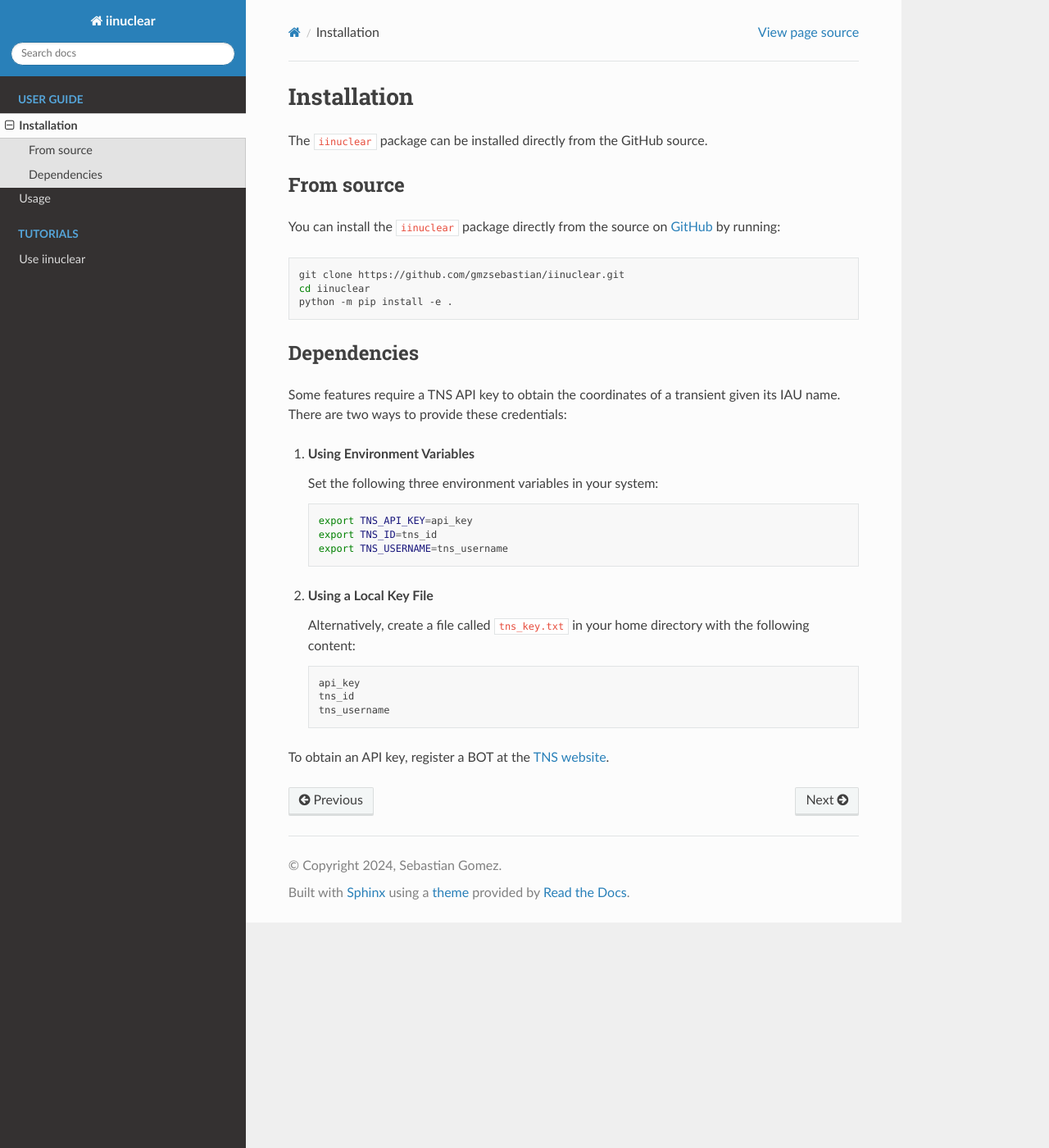
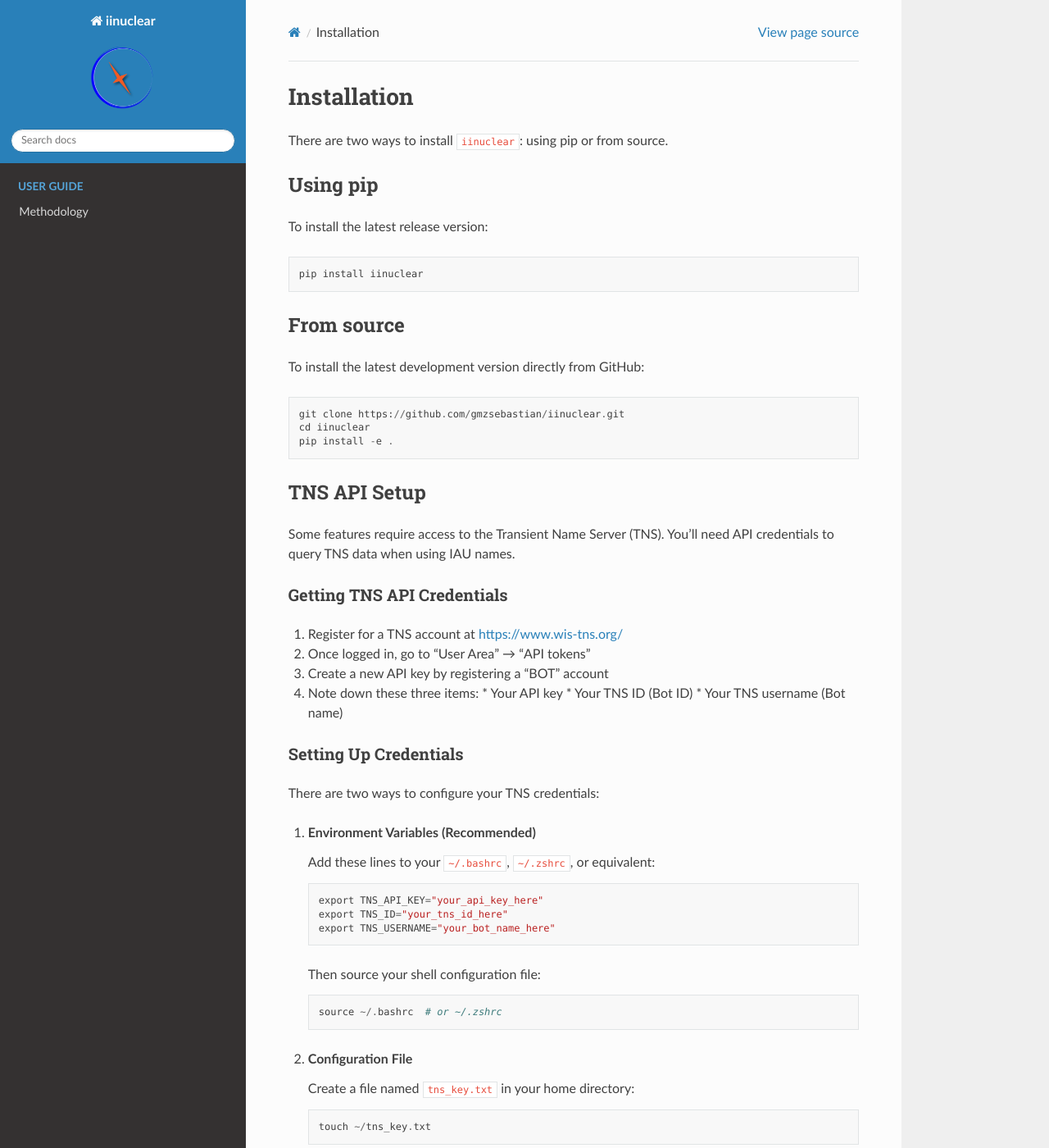
Before and after one commit to gmzsebastian/iinuclear, a Sphinx documentation site: the page built from docs/installation.rst, in a window 1280 px wide and 1400 px high. Shown: the whole window at 82% size. Built offline with Sphinx 7.4.7 and the Read the Docs theme 3.1.0, drawn with Linux system fonts in a browser that asks for light colours; pages that are not in the unit, such as notebooks, are missing from menus; some of the changed text lies outside the part shown.

Commit message:
Documentation

```diff
--- a/docs/conf.py
+++ b/docs/conf.py
@@ -64,6 +64,8 @@ exclude_patterns = ['_build', 'Thumbs.db', '.DS_Store']
 #
 html_theme = 'sphinx_rtd_theme'
 
+html_logo = "images/iinuclear_small.png"
+
 # Add any paths that contain custom static files (such as style sheets) here,
 # relative to this directory. They are copied after the builtin static files,
 # so a file named "default.css" will overwrite the builtin "default.css".
--- a/docs/installation.rst
+++ b/docs/installation.rst
@@ -1,46 +1,71 @@
-.. _install:
+.. _installation:
 
 Installation
 ============
 
-The ``iinuclear`` package can be installed directly from the GitHub source.
+There are two ways to install ``iinuclear``: using pip or from source.
+
+Using pip
+---------
+
+To install the latest release version::
+
+    pip install iinuclear
 
 From source
 -----------
 
-You can install the ``iinuclear`` package directly from the source on
-`GitHub <https://github.com/gmzsebastian/iinuclear>`_ by running:
-
-.. code-block:: bash
+To install the latest development version directly from GitHub::
 
     git clone https://github.com/gmzsebastian/iinuclear.git
     cd iinuclear
-    python -m pip install -e .
+    pip install -e .
 
-Dependencies
-------------
+TNS API Setup
+-------------
 
-Some features require a TNS API key to obtain the coordinates of a transient given its IAU name.
-There are two ways to provide these credentials:
+Some features require access to the Transient Name Server (TNS). You'll need API credentials to query TNS data when using IAU names.
 
-1. **Using Environment Variables**
+Getting TNS API Credentials
+~~~~~~~~~~~~~~~~~~~~~~~~~~~
 
-   Set the following three environment variables in your system:
+1. Register for a TNS account at https://www.wis-tns.org/
+2. Once logged in, go to "User Area" → "API tokens"
+3. Create a new API key by registering a "BOT" account
+4. Note down these three items:
+   * Your API key
+   * Your TNS ID (Bot ID)
+   * Your TNS username (Bot name)
 
-   .. code-block:: bash
+Setting Up Credentials
+~~~~~~~~~~~~~~~~~~~~~~
 
-       export TNS_API_KEY=api_key
-       export TNS_ID=tns_id
-       export TNS_USERNAME=tns_username
+There are two ways to configure your TNS credentials:
 
-2. **Using a Local Key File**
+1. **Environment Variables (Recommended)**
 
-   Alternatively, create a file called ``tns_key.txt`` in your home directory with the following content:
+   Add these lines to your ``~/.bashrc``, ``~/.zshrc``, or equivalent::
 
-   .. code-block:: bash
+       export TNS_API_KEY="your_api_key_here"
+       export TNS_ID="your_tns_id_here"
+       export TNS_USERNAME="your_bot_name_here"
 
-       api_key
-       tns_id
-       tns_username
+   Then source your shell configuration file::
 
-To obtain an API key, register a BOT at the `TNS website <https://www.wis-tns.org/>`_.
+       source ~/.bashrc  # or ~/.zshrc
+
+2. **Configuration File**
+
+   Create a file named ``tns_key.txt`` in your home directory::
+
+       touch ~/tns_key.txt
+
+   Add your credentials to this file in the following format::
+
+       your_api_key_here
+       your_tns_id_here
+       your_bot_name_here
+
+   Set appropriate file permissions::
+
+       chmod 600 ~/tns_key.txt
```
Also changed, not shown: docs/Methodology.rst (added, +151 -0 lines), docs/index.rst (+53 -10 lines), docs/usage.rst (+147 -41 lines), docs/images/detections.png (added), docs/images/histogram.png (added), docs/images/iinuclear.png (added), docs/images/iinuclear_small.png (added), docs/images/image.png (added), docs/images/pvalue_curve.png (added), docs/images/rice_distribution.png (added), docs/tutorials/examples.ipynb (deleted).
